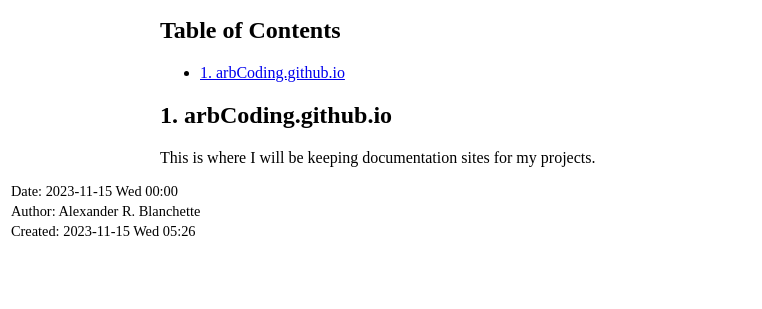
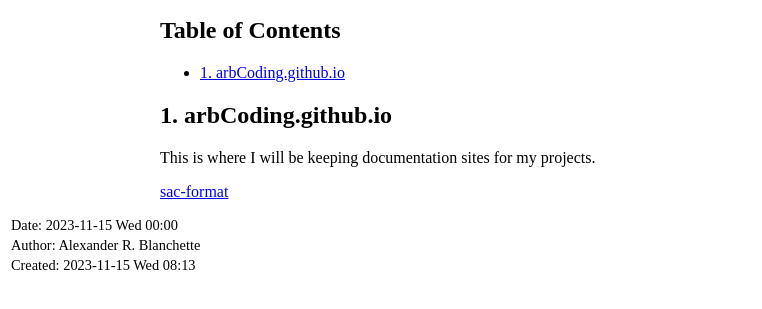
Before and after one commit to arbCoding/arbCoding.github.io, a plain HTML site: page index.html in a window 1280 px wide. Shown: the part 61-370 px from the top of the page, without its empty margins (0-762 px from the left). Drawn offline with Linux system fonts and the light colour scheme.

Commit message:
Added link to sac-format documentation

```diff
--- a/index.html
+++ b/index.html
@@ -3,7 +3,7 @@
 "http://www.w3.org/TR/xhtml1/DTD/xhtml1-strict.dtd">
 <html xmlns="http://www.w3.org/1999/xhtml" lang="en" xml:lang="en">
 <head>
-<!-- 2023-11-15 Wed 05:26 -->
+<!-- 2023-11-15 Wed 08:13 -->
 <meta http-equiv="Content-Type" content="text/html;charset=utf-8" />
 <meta name="viewport" content="width=device-width, initial-scale=1" />
 <title>README</title>
@@ -201,15 +201,19 @@
 <h2>Table of Contents</h2>
 <div id="text-table-of-contents" role="doc-toc">
 <ul>
-<li><a href="#orgede36ba">1. arbCoding.github.io</a></li>
+<li><a href="#orgb5cf3db">1. arbCoding.github.io</a></li>
 </ul>
 </div>
 </div>
-<div id="outline-container-orgede36ba" class="outline-2">
-<h2 id="orgede36ba"><span class="section-number-2">1.</span> arbCoding.github.io</h2>
+<div id="outline-container-orgb5cf3db" class="outline-2">
+<h2 id="orgb5cf3db"><span class="section-number-2">1.</span> arbCoding.github.io</h2>
 <div class="outline-text-2" id="text-1">
 <p>
 This is where I will be keeping documentation sites for my projects.
+</p>
+
+<p>
+<a href="https://arbcoding.github.io/sac-format/">sac-format</a>
 </p>
 </div>
 </div>
@@ -217,7 +221,7 @@ This is where I will be keeping documentation sites for my projects.
 <div id="postamble" class="status">
 <p class="date">Date: 2023-11-15 Wed 00:00</p>
 <p class="author">Author: Alexander R. Blanchette</p>
-<p class="date">Created: 2023-11-15 Wed 05:26</p>
+<p class="date">Created: 2023-11-15 Wed 08:13</p>
 </div>
 </body>
 </html>
```
Also changed, not shown: 1 other file.
